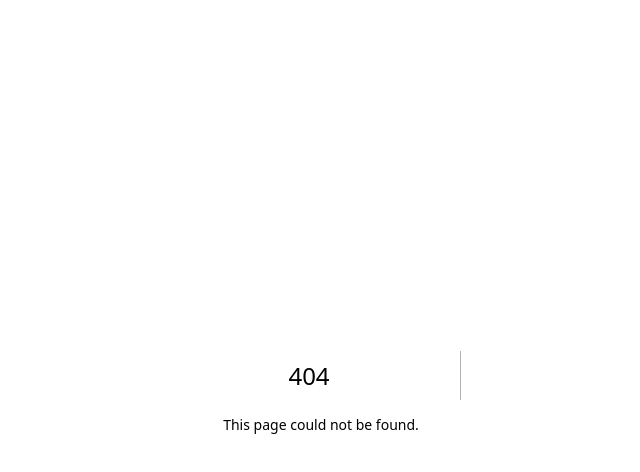
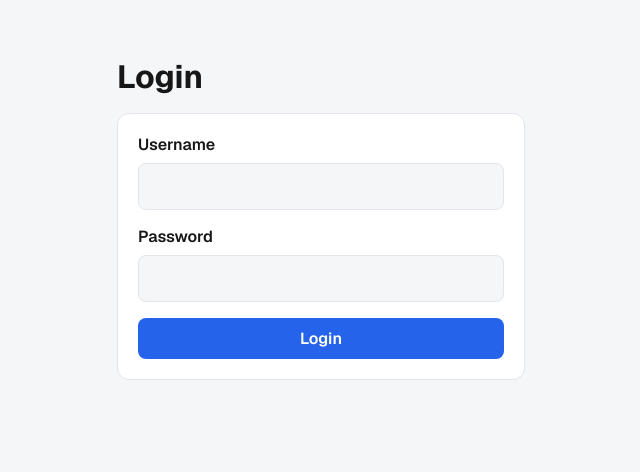
Before and after one commit to adelhokulic/server-components-and-image, a Next.js app: page /user/login in a window 1280 px wide. Before the commit this address had no page. Shown: the top 472 px of the page, without its empty margins (319-959 px from the left). Built offline with nearby package versions, Linux system fonts and the light colour scheme.

Commit message:
Dodana login stranica i API ruta za prijavu, token se čuva u localStorage

```diff
--- a/src/app/globals.css
+++ b/src/app/globals.css
@@ -383,11 +383,19 @@ h1 {
 }
 
 /* ---------- Forma za dodavanje proizvoda ---------- */
-.register-page {
+.register-page,
+.login-page {
 	width: 100%;
 	max-width: 640px;
 	margin: 0 auto;
 	padding-bottom: 48px;
+}
+
+/* Login ima samo dva polja, pa je uži.
+   Nema ni linka "nazad" iznad forme, pa mu treba razmak odozgo */
+.login-page {
+	max-width: 440px;
+	padding-top: 48px;
 }
 
 .register-page .back-link {
--- a/src/app/layout.js
+++ b/src/app/layout.js
@@ -19,9 +19,7 @@ export const metadata = {
 export default function RootLayout({ children }) {
 	return (
 		<html lang="en" className={`${geistSans.variable} ${geistMono.variable}`}>
-			<body>
-				{children}
-			</body>
+			<body>{children}</body>
 		</html>
 	);
 }
--- /dev/null
+++ b/src/app/user/login/page.js
@@ -0,0 +1,68 @@
+"use client";
+import { useState } from "react";
+
+const Login = () => {
+	const [username, setUsername] = useState("");
+	const [password, setPassword] = useState("");
+	const [errorMessage, setErrorMessage] = useState("");
+
+	const loginUser = async (e) => {
+		e.preventDefault();
+		if (username.trim() === "" || password.trim() === "") {
+			setErrorMessage("Please enter both your username and password.");
+			return;
+		}
+
+		const response = await fetch("/api/auth_user", {
+			method: "POST",
+			headers: { "Content-Type": "application/json" },
+			body: JSON.stringify({
+				username: username,
+				password: password,
+				expiresInMins: 30, // optional, defaults to 60
+			}),
+			credentials: "include", // Include cookies (e.g., accessToken) in the request
+		});
+
+		if (response.status !== 200) {
+			setErrorMessage("We couldn't log you in. Please try again.");
+			return;
+		}
+		setErrorMessage("");
+
+		const data = await response.json();
+		localStorage.setItem("token", data.token);
+	};
+
+	return (
+		<main className="login-page">
+			<h1>Login</h1>
+
+			<form onSubmit={loginUser} className="product-form">
+				<label htmlFor="username">Username</label>
+				<input
+					type="text"
+					id="username"
+					name="username"
+					value={username}
+					onChange={(e) => setUsername(e.target.value)}
+				/>
+
+				<label htmlFor="password">Password</label>
+				<input
+					id="password"
+					name="password"
+					type="password"
+					value={password}
+					onChange={(e) => setPassword(e.target.value)}
+				/>
+				{errorMessage && <p className="form-error">{errorMessage}</p>}
+				<button type="submit" className="btn">
+					Login
+				</button>
+			</form>
+		</main>
+	);
+};
+
+export default Login;
```
Also changed, not shown: src/pages/api/auth_user.js (added, +31 -0 lines).
